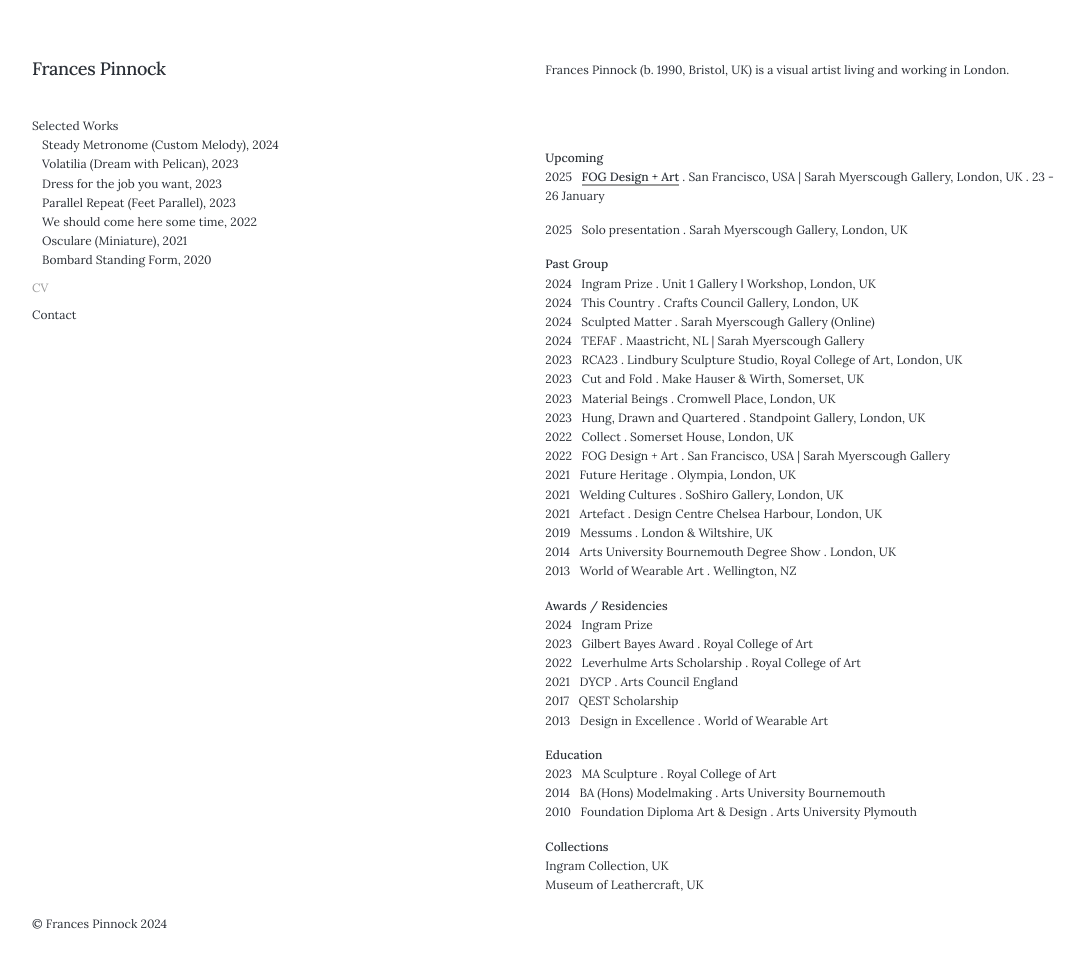
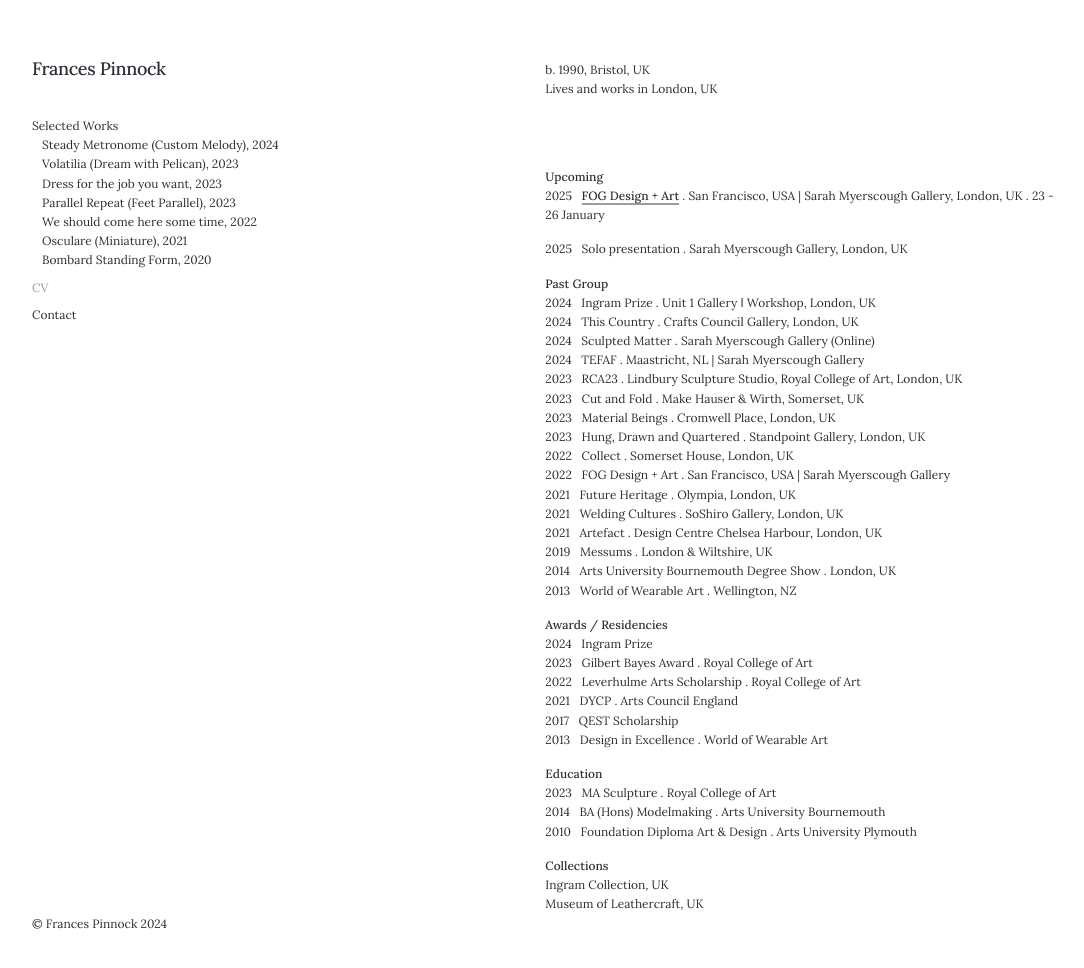
Before and after one commit to francespinnock/francespinnock.github.io, a Jekyll site: the page built from _pages/cv.md, in a window 1280 px wide and 973 px high. Shown: the top 968 px of the window, without its empty margins (28-1112 px from the left). Built offline with Jekyll 4.4.1, drawn with Linux system fonts in a browser that asks for light colours; nearby versions of some CDN libraries; some web fonts are replaced.

Commit message:
Update cv.md

```diff
--- a/_pages/cv.md
+++ b/_pages/cv.md
@@ -6,7 +6,8 @@ description: Frances Pinnock - CV
 
 
 
-Frances Pinnock (b. 1990, Bristol, UK) is a visual artist living and working in London.
+b. 1990, Bristol, UK
+Lives and works in London, UK
 
 <br />
 <br />
```
